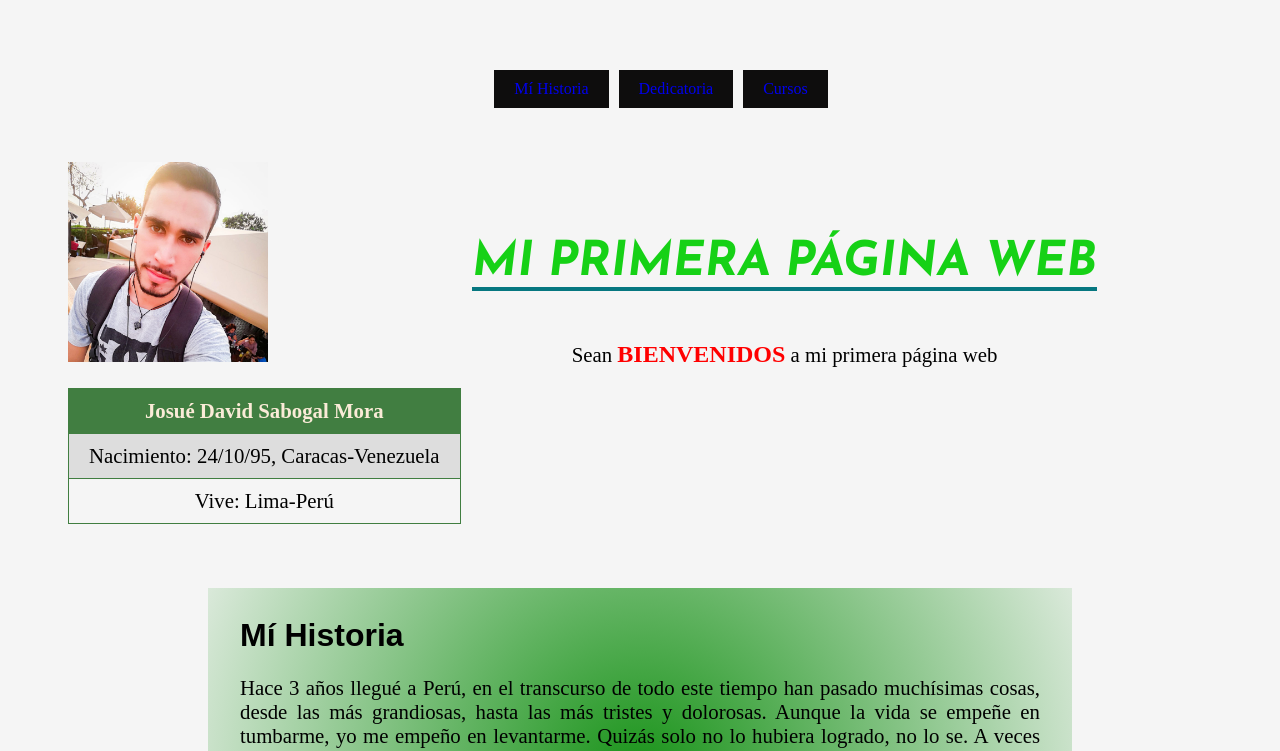
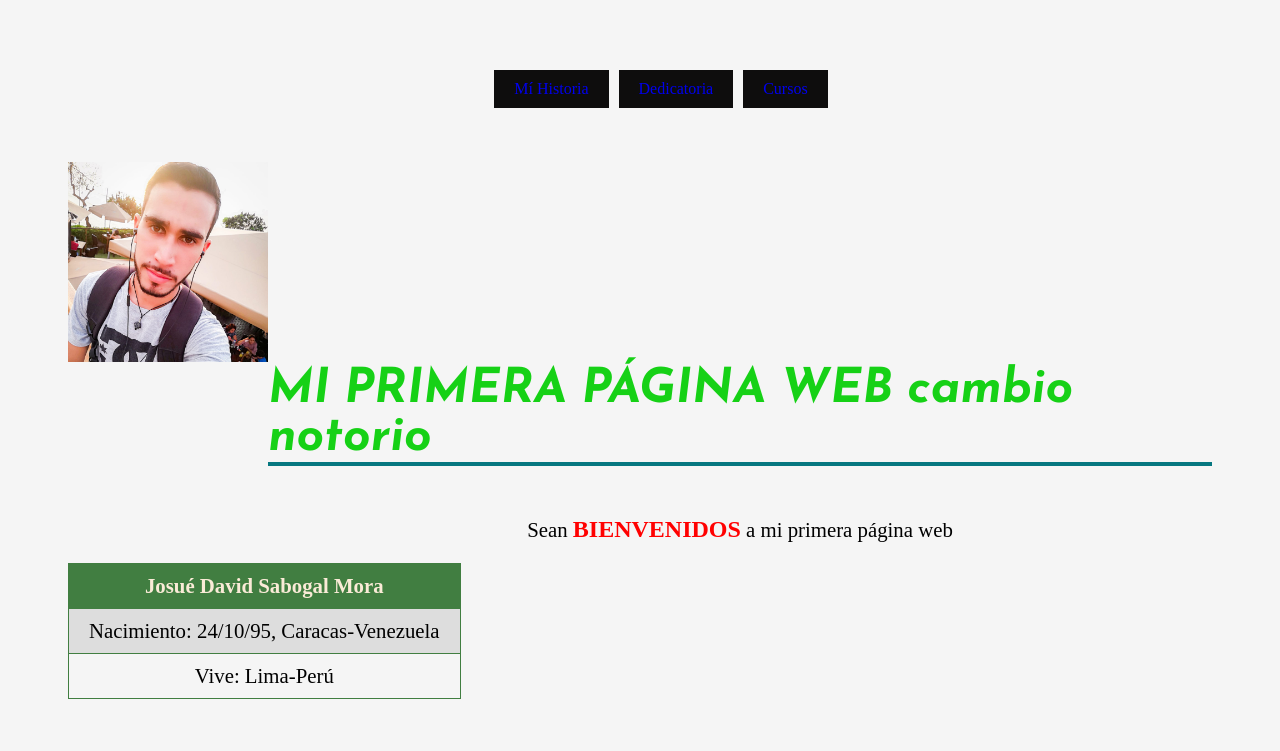
Before and after one commit to josuesabogal/MiPrimerHtml, a plain HTML site: page pagina1.html in a window 1280 px wide. Shown: the top 751 px of the page. Drawn offline with Linux system fonts and the light colour scheme; a web font is replaced by a local one.

Commit message:
subiendo prueba1

```diff
--- a/pagina1.html
+++ b/pagina1.html
@@ -30,7 +30,7 @@
   </ul>
   <img class="figura una_linea" src="./josue.jpg" alt="texto"/>
   <div class="una_linea datos_izq">
-    <h1 class="titulo_principal"> MI PRIMERA PÁGINA WEB </h1>
+    <h1 class="titulo_principal"> MI PRIMERA PÁGINA WEB cambio notorio  </h1>
     <p class="primer_parrafo">Sean <span>BIENVENIDOS</span> a mi primera página web</p>
   </div>
   <table id="datos_personales">
```
